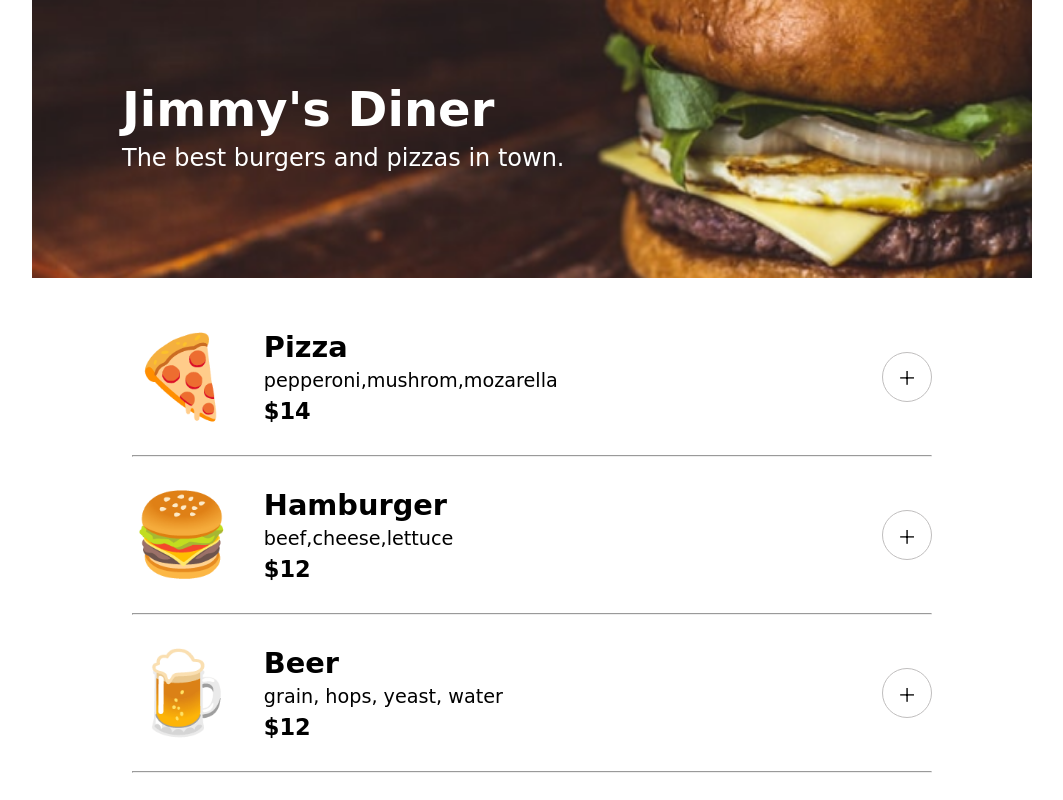
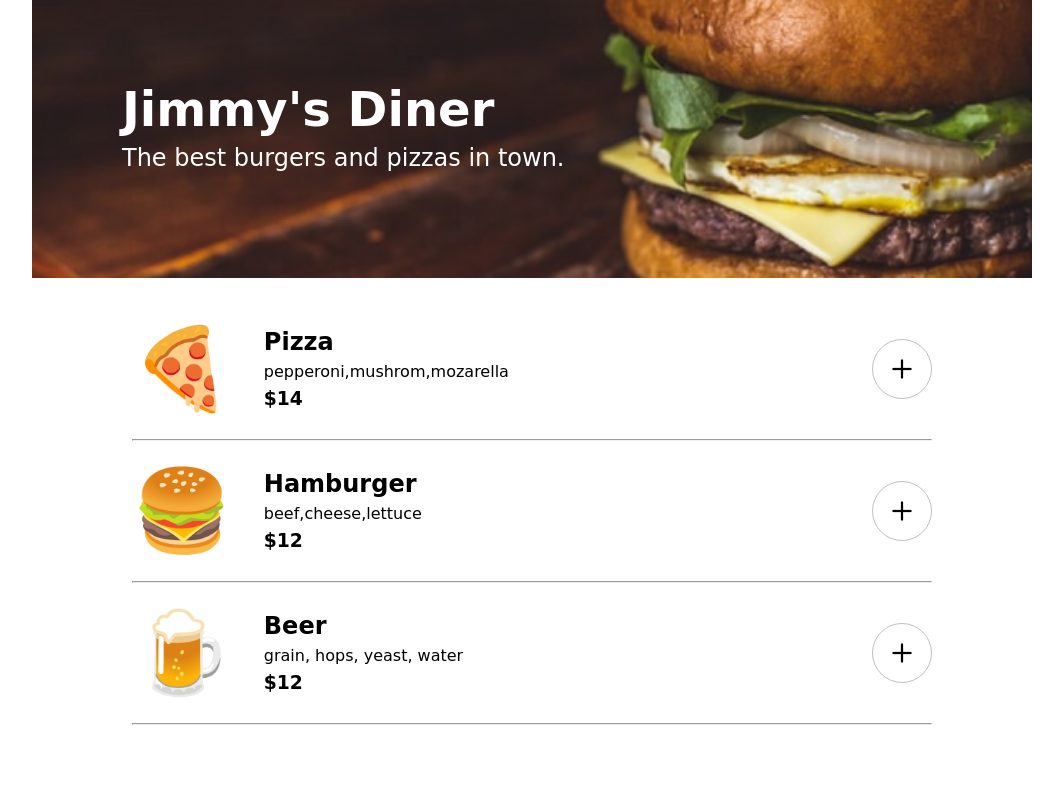
Before and after one commit to Ansly21/RestaurantOrderApp, a website built with Vite: page index.html in a window 1280 px wide. Shown: the whole page, without its empty margins (108-1171 px from the left). Built offline with nearby package versions, Linux system fonts and the light colour scheme; a web font is replaced by a local one.

Commit message:
Centered + button

```diff
--- a/index.html
+++ b/index.html
@@ -7,6 +7,10 @@
     <link rel="preconnect" href="https://fonts.googleapis.com">
     <link rel="preconnect" href="https://fonts.gstatic.com" crossorigin>
     <link href="https://fonts.googleapis.com/css2?family=Inter:wght@200&family=Smythe&display=swap" rel="stylesheet">
+
+    <!-- Fontawesome ICON CDN -->
+    <link rel="stylesheet" href="https://cdnjs.cloudflare.com/ajax/libs/font-awesome/6.4.0/css/all.min.css" integrity="sha512-iecdLmaskl7CVkqkXNQ/ZH/XLlvWZOJyj7Yy7tcenmpD1ypASozpmT/E0iPtmFIB46ZmdtAc9eNBvH0H/ZpiBw==" crossorigin="anonymous" referrerpolicy="no-referrer" />
+
     <link rel="stylesheet" href="style.css">
     <title>Solo Project - Mobile Ordering App</title>
 </head>
--- a/script.js
+++ b/script.js
@@ -20,7 +20,7 @@ function render() {
                 <p class="menu-ingredients">${menu.ingredients}</p>
                 <h3 class="menu-price">$${menu.price}</h3>
             </div>
-            <button class="add-btn" id="add-btn" data-id="${menu.id}">+</button>
+            <button class="add-btn" id="add-btn" data-id="${menu.id}"><i class="fa-regular fa-plus" id="add-btn" data-id="${menu.id}"></i></button>
         </div>
         <hr>`
     })
--- a/style.css
+++ b/style.css
@@ -51,7 +51,6 @@ header {
 
 .menu-details {
     margin-left: 2rem;
-    font-size: 1.2rem;
 }
 
 .menu-emoji {
@@ -74,20 +73,24 @@ header {
 
 .add-btn {
     border-radius: 50%;
-    align-self: center;
+    /* align-self: center; */
     margin-left: auto;
     font-size: 2rem;
-    border: 1px solid black;
-    height: 50px;
-    width: 50px;
+    border: 1px solid #c0bebe;
+    line-height: 60px;
+    height: 60px;
+    width: 60px;
     display: flex;
     justify-content: center;
     align-items: center;
     padding: 1rem;
     font-family: 'Inter', sans-serif;
     background-color: white;
-    border-color: #c0bebe;
     cursor: pointer;
+}
+
+.fa-regular {
+    font-size: 1.5rem;
 }
 
 .add-btn:hover {
@@ -100,7 +103,6 @@ header {
 
 .checkout-title {
     text-align: center;
-    font-size: 2.5rem;
     margin: 2rem 0;
 }
 
@@ -108,7 +110,6 @@ header {
     display: flex;
     align-items: center;
     margin-top: 1.5rem;
-    font-size: 1.5rem;
 }
 
 .remove-btn {
@@ -134,7 +135,6 @@ header {
     margin-top: 1.5rem;
     display: flex;
     border-top: 2px solid black;
-    font-size: 1.5rem;
 }
 
 .total-cost {
```
Also changed, not shown: images/MobileAppPreview.png.
